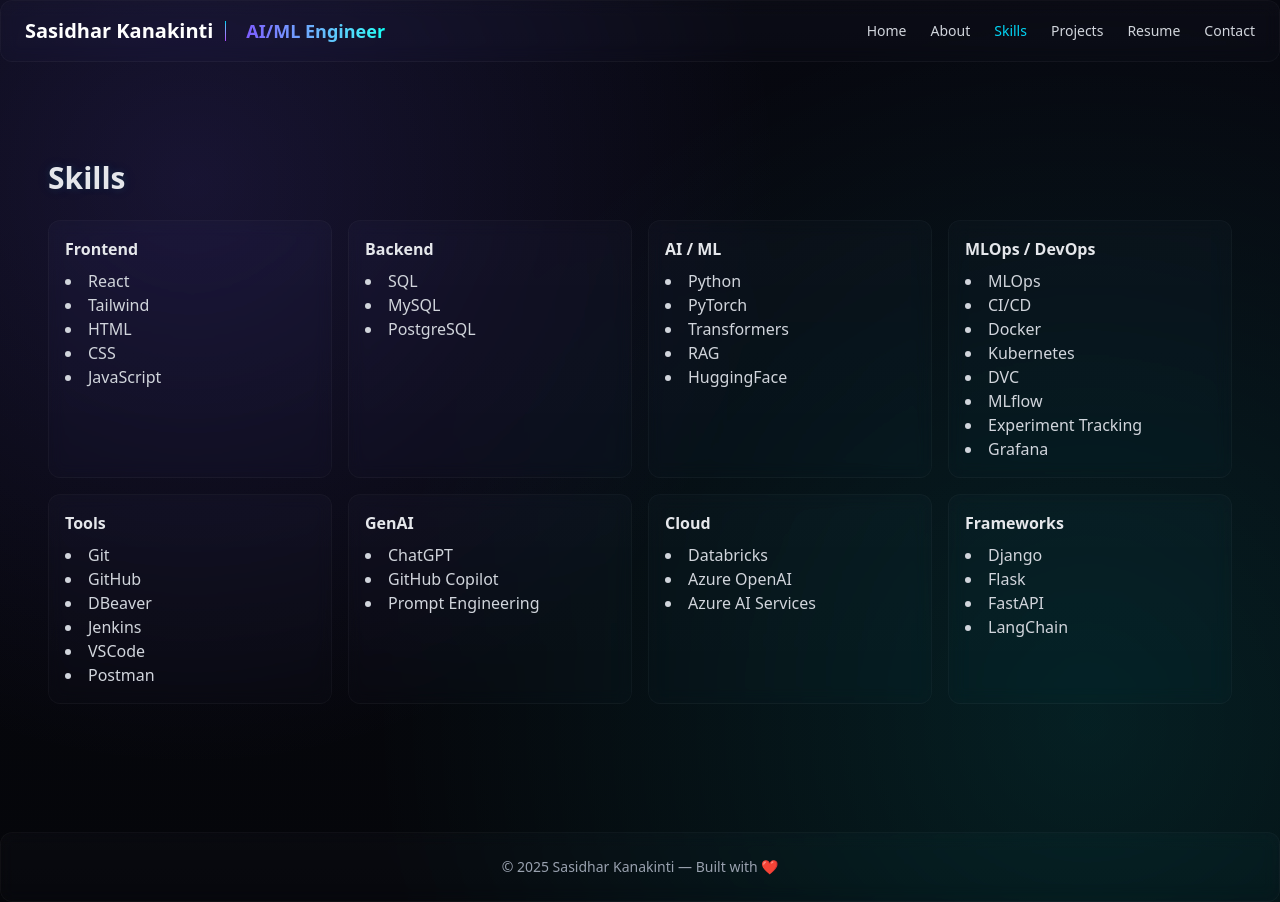
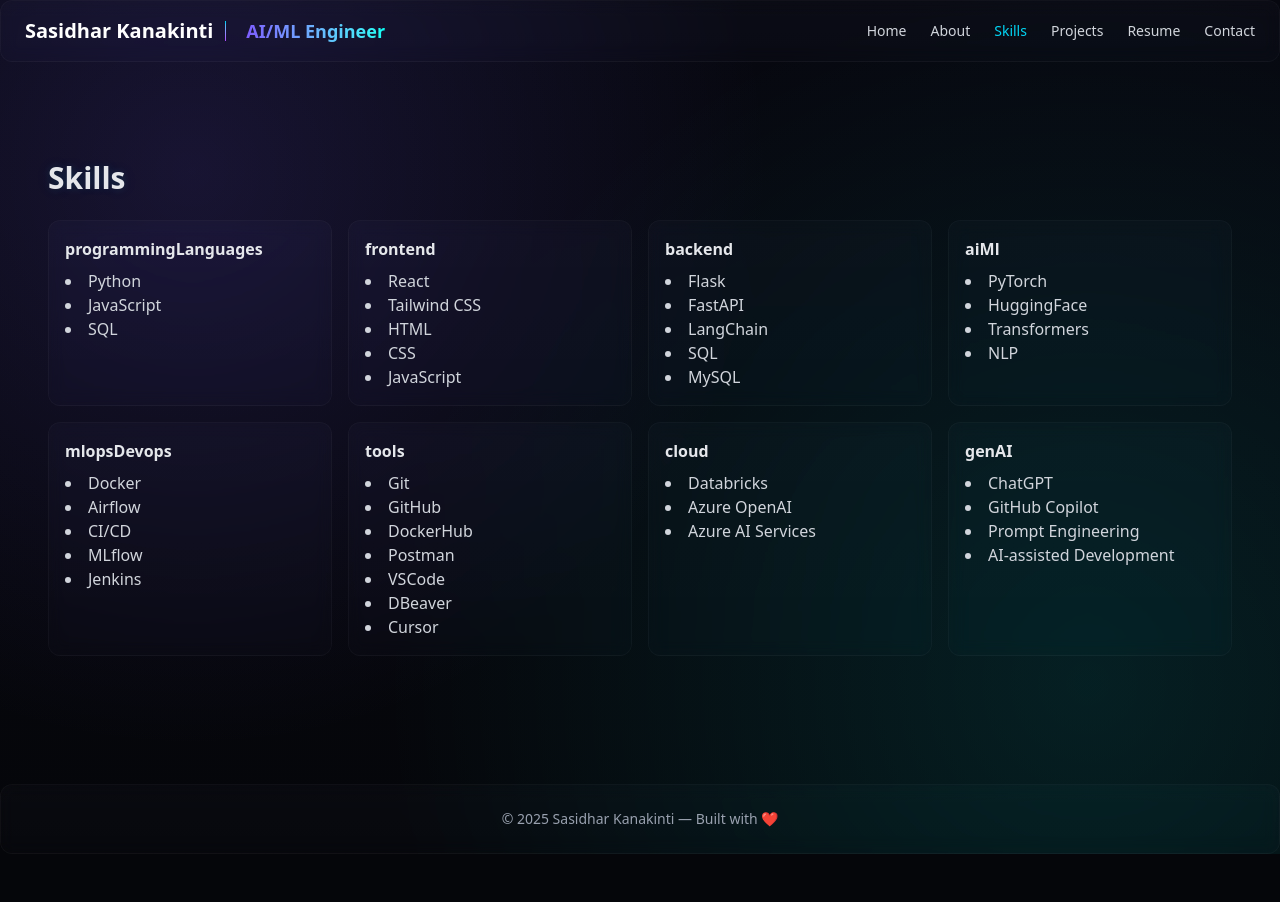
Before and after one commit to sasi-kanakinti/portfolio_multipage, a React (Vite) app: page /skills in a window 1280 px wide. After the commit the page ends 854 px from the top, so only its background shows below. Built offline with nearby package versions, Linux system fonts and the light colour scheme.

Commit message:
Resume and skills updated

```diff
--- a/src/pages/Skills.jsx
+++ b/src/pages/Skills.jsx
@@ -3,30 +3,61 @@
 
 
 const skills = {
-  Frontend: ['React', 'Tailwind', 'HTML', 'CSS', 'JavaScript'],
+  programmingLanguages: ["Python", "JavaScript", "SQL"],
 
-  Backend: ['SQL', 'MySQL', 'PostgreSQL'],
-
-  'AI / ML': ['Python', 'PyTorch', 'Transformers', 'RAG', 'HuggingFace'],
-
-  'MLOps / DevOps': [
-    'MLOps',
-    'CI/CD',
-    'Docker',
-    'Kubernetes',
-    'DVC',
-    'MLflow',
-    'Experiment Tracking',
-    'Grafana'
+  frontend: [
+    "React",
+    "Tailwind CSS",
+    "HTML",
+    "CSS",
+    "JavaScript"
   ],
 
-  Tools: ['Git', 'GitHub', 'DBeaver', 'Jenkins', 'VSCode', 'Postman'],
+  backend: [
+    "Flask",
+    "FastAPI",
+    "LangChain",
+    "SQL",
+    "MySQL"
+  ],
 
-  GenAI: ['ChatGPT', 'GitHub Copilot', 'Prompt Engineering'],
+  aiMl: [
+    "PyTorch",
+    "HuggingFace",
+    "Transformers",
+    "NLP"
+  ],
 
-  Cloud: ['Databricks', 'Azure OpenAI', 'Azure AI Services'],
+  mlopsDevops: [
+    "Docker",
+    "Airflow",
+    "CI/CD",
+    "MLflow",
+    "Jenkins"
+  ],
 
-  Frameworks: ['Django', 'Flask', 'FastAPI', 'LangChain']
+  tools: [
+    "Git",
+    "GitHub",
+    "DockerHub",
+    "Postman",
+    "VSCode",
+    "DBeaver",
+    "Cursor"
+  ],
+
+  cloud: [
+    "Databricks",
+    "Azure OpenAI",
+    "Azure AI Services"
+  ],
+
+  genAI: [
+    "ChatGPT",
+    "GitHub Copilot",
+    "Prompt Engineering",
+    "AI-assisted Development"
+  ]
 };
 
 
```
Also changed, not shown: 1 other file (tests, documents, lock files or other folders).
